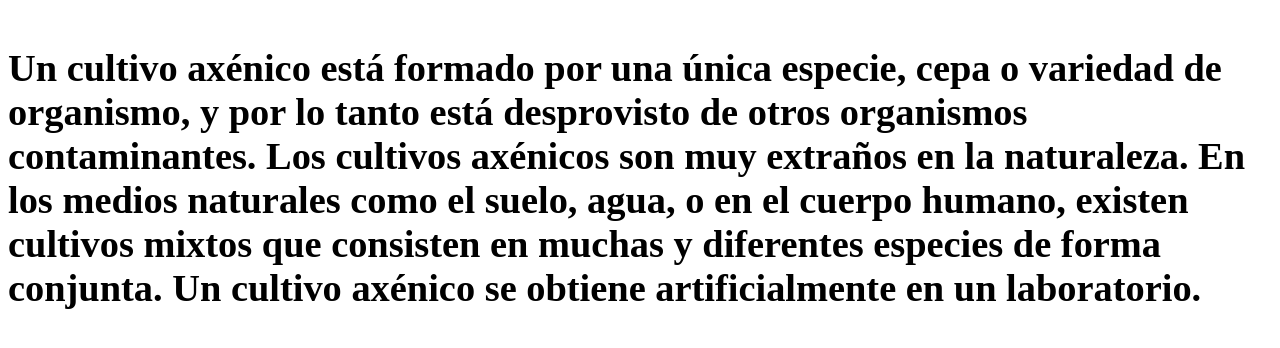
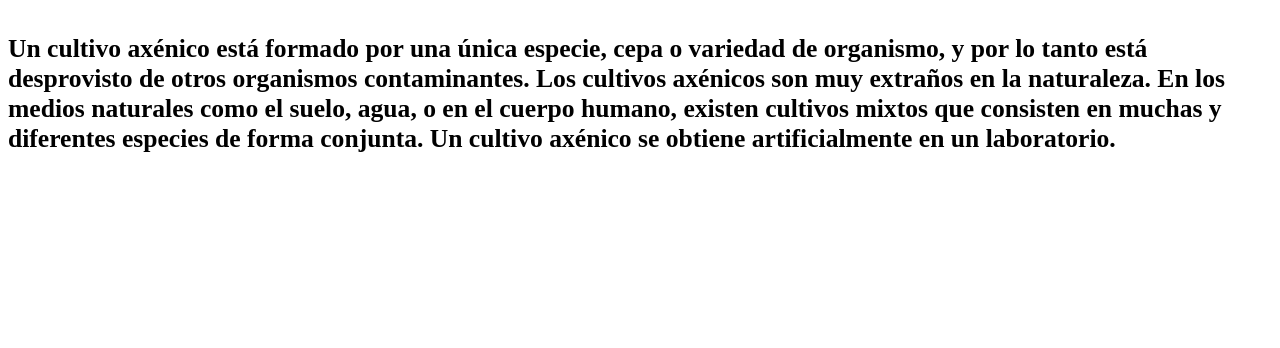
Before and after one commit to Fenixfgx/Break.net, a PHP site: the page made by Breaknet/Admin/TEXTO IN.html in a window 1280 px wide. Shown: the top 348 px of the page. Run offline with PHP 8.4, Linux system fonts and the light colour scheme.

Commit message:
Update comando.css

```diff
--- a/Breaknet/Admin/comando.css
+++ b/Breaknet/Admin/comando.css
@@ -2,7 +2,7 @@
  display: flex;
  justify-content: center;
 }
-h3 { font-size: 3vw; }
+h3 { font-size: 2vw; }
 .parrafo p {
 
   width: 100%;
```
